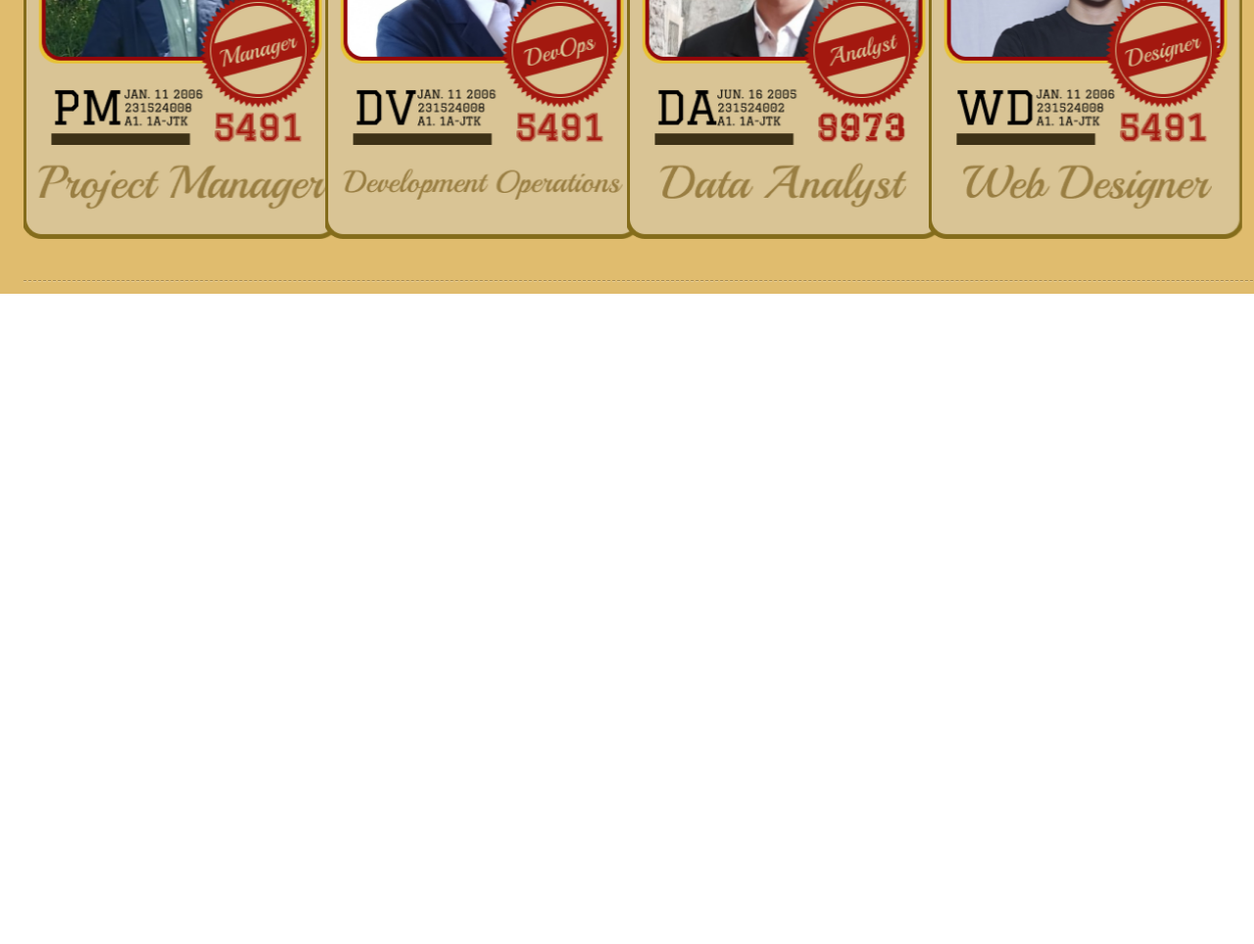
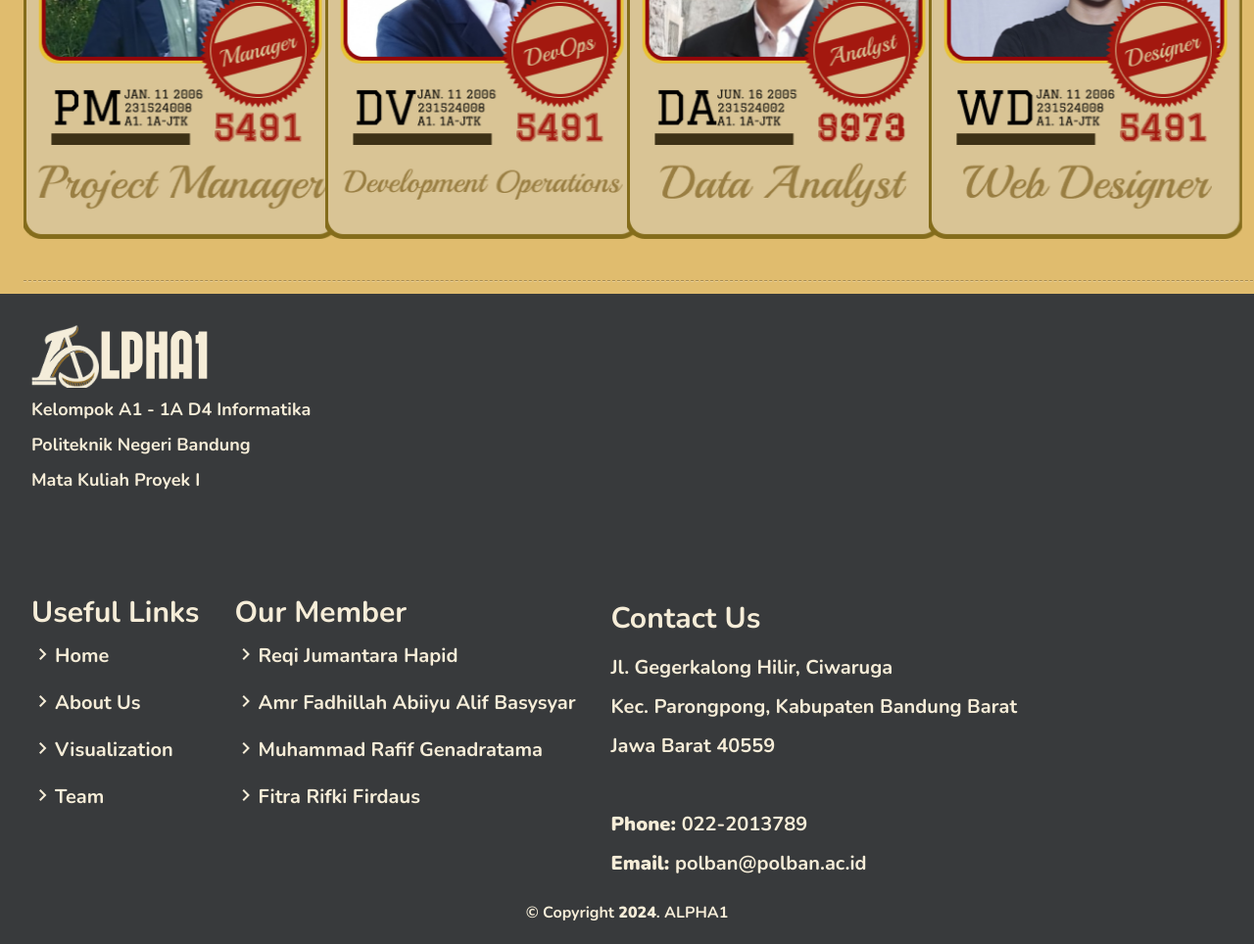
Before and after one commit to JumantaraReqi20/A1_Tugas_Besar_Proyek_1_Visualisasi_Data, a plain HTML site: page index.html in a window 1280 px wide. Shown: the part 3165-4129 px from the top of the page at 98% size. Before the commit the page ends 3465 px from the top, so only its background shows below. Drawn offline with nearby package versions, Linux system fonts and the light colour scheme.

Commit message:
Update: Add Footer

```diff
--- a/index.html
+++ b/index.html
@@ -173,7 +173,7 @@
       <div class="header max-md:scale-75">VISUALISASI DATA</div>
       <div
         id="filter-buttons"
-        class="flex justify-center items-center flex-wrap mb-3 xl:gap-5"
+        class="w-full flex justify-center items-center mb-3 xl:gap-5"
       >
         <button data-set="all" class="active">Show All</button>
         <button data-set="peta-harga">Peta Harga</button>
@@ -187,7 +187,7 @@
       >
         <div
           data-set="peta-harga"
-          class="relative overflow-hidden w-full min-h-[306px] pt-[56.25%] mx-auto"
+          class="relative overflow-hidden w-full pt-[56.25%] mx-auto"
         >
           <iframe
             title="pemetaan-harga"
@@ -201,7 +201,7 @@
         >
           <iframe
             title="penjualan"
-            src="https://app.powerbi.com/reportEmbed?reportId=9935679c-f752-418e-8e97-8c17bbfc351d&autoAuth=true&ctid=98374cd7-c8b8-413c-8476-b8722ae7e8e8"
+            src="https://app.powerbi.com/reportEmbed?reportId=23a96032-4178-427c-9abf-28f80559ccd2&autoAuth=true&ctid=98374cd7-c8b8-413c-8476-b8722ae7e8e8"
             class="absolute top-0 left-0 w-full h-full"
           ></iframe>
         </div>
@@ -211,7 +211,7 @@
         >
           <iframe
             title="stok"
-            src="https://app.powerbi.com/reportEmbed?reportId=23a96032-4178-427c-9abf-28f80559ccd2&autoAuth=true&ctid=98374cd7-c8b8-413c-8476-b8722ae7e8e8"
+            src="https://app.powerbi.com/reportEmbed?reportId=9935679c-f752-418e-8e97-8c17bbfc351d&autoAuth=true&ctid=98374cd7-c8b8-413c-8476-b8722ae7e8e8"
             class="absolute top-0 left-0 w-full h-full"
           ></iframe>
         </div>
@@ -321,6 +321,87 @@
     </section>
     <!-- ! TEAM -->
 
+    <!-- ! FOOTER -->
+    <section
+      id="footer"
+      class="w-full flex flex-wrap justify-between p-5 bg-[#383a3c]"
+    >
+      <hr class="top-dashed" />
+      <div class="flex flex-col gap-2 text-[#F6EDD8] text-lg mb-20 p-3">
+        <div class="flex flex-row items-center flex-nowrap">
+          <img class="h-16" src="src/assets/picts/logo-1.png" alt="" />
+          <h1 class="text-5xl font-BazarMedium text-[#F6EDD8]">LPHA1</h1>
+        </div>
+        <h2>Kelompok A1 - 1A D4 Informatika</h2>
+        <h3>Politeknik Negeri Bandung</h3>
+        <h4>Mata Kuliah Proyek I</h4>
+      </div>
+
+      <div class="flex flex-wrap justify-center items-center gap-3">
+        <div
+          class="max-lg:w-full flex justify-around gap-3 mb-20 text-[#F6EDD8]"
+        >
+          <div class="text-xl p-3">
+            <h1 class="text-3xl mb-3">Useful Links</h1>
+            <ul class="flex flex-col gap-5">
+              <li class="flex">
+                <span class="material-symbols-outlined">chevron_right</span>
+                <a href="#home">Home</a>
+              </li>
+              <li class="flex">
+                <span class="material-symbols-outlined">chevron_right</span>
+                <a href="#principle">About Us</a>
+              </li>
+              <li class="flex">
+                <span class="material-symbols-outlined">chevron_right</span>
+                <a href="#visualization">Visualization</a>
+              </li>
+              <li class="flex">
+                <span class="material-symbols-outlined">chevron_right</span>
+                <a href="#Team">Team</a>
+              </li>
+            </ul>
+          </div>
+          <div class="text-xl p-3">
+            <h1 class="text-3xl mb-3">Our Member</h1>
+            <ul class="flex flex-col gap-5">
+              <li class="flex">
+                <span class="material-symbols-outlined">chevron_right</span>
+                Reqi Jumantara Hapid
+              </li>
+              <li class="flex">
+                <span class="material-symbols-outlined">chevron_right</span>
+                Amr Fadhillah Abiiyu Alif Basysyar
+              </li>
+              <li class="flex">
+                <span class="material-symbols-outlined">chevron_right</span>
+                Muhammad Rafif Genadratama
+              </li>
+              <li class="flex">
+                <span class="material-symbols-outlined">chevron_right</span>
+                Fitra Rifki Firdaus
+              </li>
+            </ul>
+          </div>
+        </div>
+        <div class="text-xl p-3 max-md:w-full text-[#F6EDD8]">
+          <h1 class="text-3xl mb-3 text-center xl:text-left">Contact Us</h1>
+          <p class="leading-10 text-center xl:text-left">
+            Jl. Gegerkalong Hilir, Ciwaruga <br />
+            Kec. Parongpong, Kabupaten Bandung Barat <br />
+            Jawa Barat 40559 <br /><br />
+            <strong>Phone: </strong>022-2013789 <br />
+            <strong>Email: </strong>polban@polban.ac.id
+          </p>
+        </div>
+      </div>
+      <div class="w-full text-[#F6EDD8] text-center">
+        © Copyright <strong>2024</strong>. ALPHA1
+      </div>
+      <hr class="bottom-dashed" />
+    </section>
+    <!-- ! FOOTER -->
+
     <script src="src/js/menu.js"></script>
     <script src="src/js/filterable.js"></script>
     <script>
--- a/src/style/input.css
+++ b/src/style/input.css
@@ -32,7 +32,7 @@ hr.bottom-dashed {
 
 /* ? BUTTON */
 button {
-  @apply xl:scale-125 relative text-[12px] font-bold p-[4px_8px_4px_12px] m-[0_6px_4px_12px] text-[#383A3C] bg-[#FCFAF7]
+  @apply xl:scale-125 relative sm:text-[8px] md:text-[12px] font-bold p-[4px_8px_4px_12px] m-[0_6px_4px_12px] text-[#383A3C] bg-[#FCFAF7]
   cursor-pointer [border-top-right-radius:3px] [border-bottom-right-radius:3px] [box-shadow:1px_1px_1px_rgba(0,0,0,0.2)]
   before:[content:""] before:float-left before:absolute before:top-0 before:-left-[12px] before:w-0 before:h-0 before:[border-color:rgba(0,0,0,0)_#FCFAF7_rgba(0,0,0,0)_rgba(0,0,0,0)]
   before:[border-style:solid] before:[border-width:12px_12px_12px_0]
```
Also changed, not shown: src/assets/picts/logo-1.png (added), src/style/output.css.
